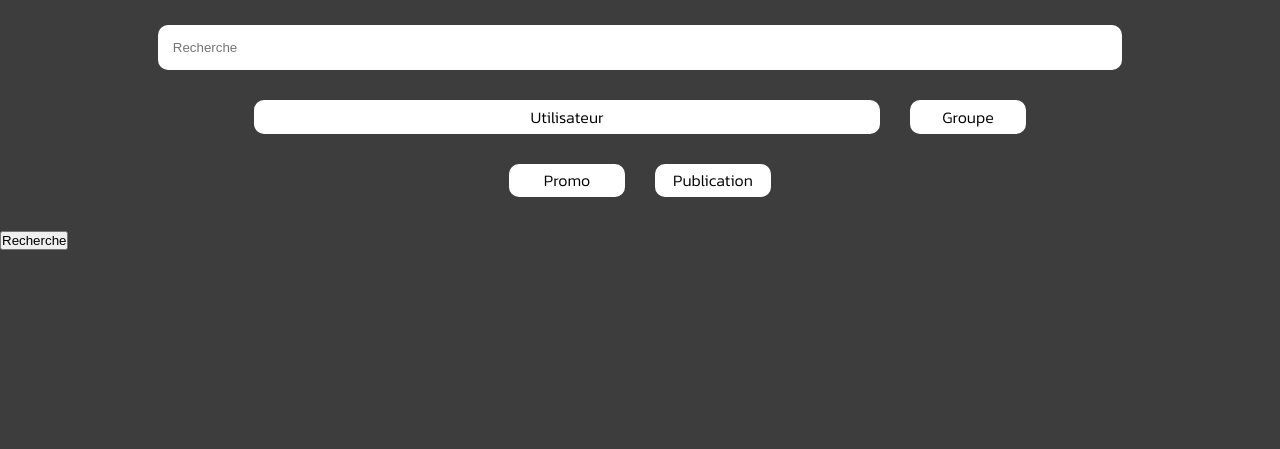
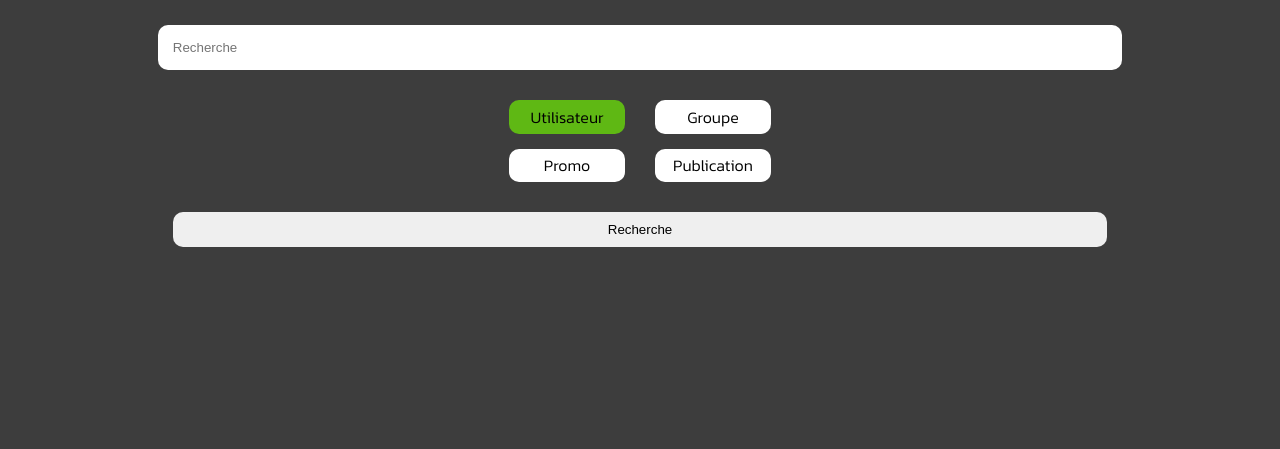
Before and after one commit to Hetic-Project/Connectify, a PHP site: page /profile/Page/recherche.php in a window 1280 px wide. Shown: the part 80-529 px from the top of the page. After the commit the page ends 327 px from the top, so only its background shows below. Run offline with PHP 8.4, Linux system fonts and the light colour scheme; data that the repository does not hold is empty.

Commit message:
css recherche

```diff
--- a/client/Page/recherche.php
+++ b/client/Page/recherche.php
@@ -26,8 +26,8 @@ $results = json_decode($json, true);
                 <input type="radio" name="query" class="demo1" id="demo1-d" value="publication">
                 <label for="demo1-d">Publication</label>
             </div>
+            <button class="sendSearch">Recherche</button>
         </div>
-        <button>Recherche</button>
     </form>
 
 
--- a/client/css/recherche.css
+++ b/client/css/recherche.css
@@ -20,21 +20,22 @@ input[type="radio"].demo1 + label {
 }
 
 input[type="radio"].demo1:checked + label {
-  width: 50%;
+  background-color: var(--primary-color);
 }
 
 .radioSearch {
   display: flex;
   justify-content: center;
-  margin: 30px;
   gap: 30px;
 }
 
-
-
-/* .recherche {
-  justify-content: center;
-} */
+.buttonSearch {
+  display: flex;
+  flex-direction: column;
+  align-items: center;
+  margin-top: 30px;
+  gap: 15px;
+}
 
 .contentUsers{
   overflow-y: scroll;
@@ -53,3 +54,11 @@ input[type="radio"].demo1:checked + label {
   flex-direction: column;
   margin-top: 15px;
 }
+
+.sendSearch {
+  padding: 10px 20px;
+  border-radius: 10px ;
+  border: none;
+  width: 73vw;
+  margin-top: 15px;
+}
```
